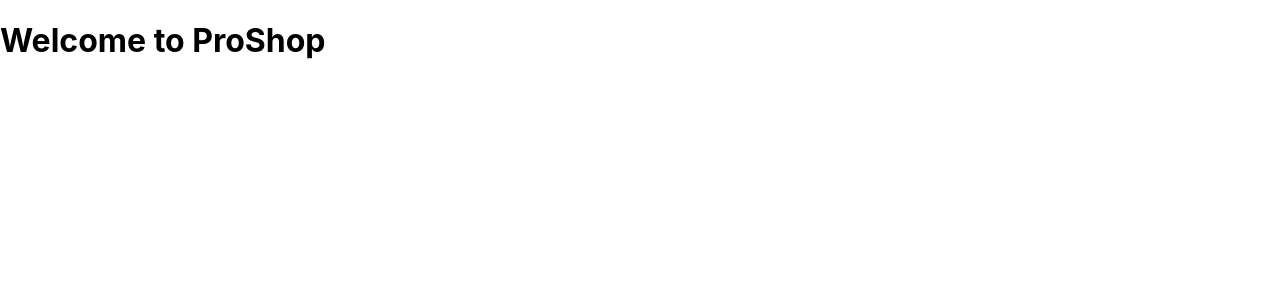
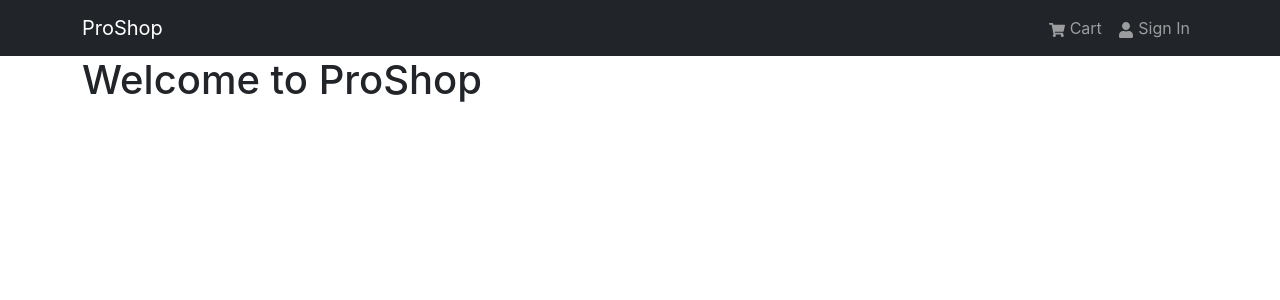
Before and after one commit to cdhairya/MERN-eCommerce, a React (Create React App) app in the folder frontend/: page / in a window 1280 px wide. Shown: the top 300 px of the page. Built offline with nearby package versions, Linux system fonts and the light colour scheme.

Commit message:
Header component

```diff
--- a/frontend/package.json
+++ b/frontend/package.json
@@ -6,8 +6,11 @@
     "@testing-library/jest-dom": "^5.17.0",
     "@testing-library/react": "^13.4.0",
     "@testing-library/user-event": "^13.5.0",
+    "bootstrap": "^5.3.1",
     "react": "^18.2.0",
+    "react-bootstrap": "^2.8.0",
     "react-dom": "^18.2.0",
+    "react-icons": "^4.10.1",
     "react-scripts": "5.0.1",
     "web-vitals": "^2.1.4"
   },
--- a/frontend/src/App.js
+++ b/frontend/src/App.js
@@ -1,8 +1,14 @@
+import { Container } from "react-bootstrap";
+import Header from "./components/Header";
+
 const App = () => {
   return (
-    <div>
-      <h1>Welcome to ProShop</h1>
-    </div>
+    <>
+      <Header />
+      <Container>
+        <h1>Welcome to ProShop</h1>
+      </Container>
+    </>
   );
 };
 
--- /dev/null
+++ b/frontend/src/components/Header.jsx
@@ -0,0 +1,27 @@
+import { Nav, Navbar, Container } from "react-bootstrap";
+import { FaShoppingCart, FaUser } from "react-icons/fa";
+
+const Header = () => {
+  return (
+    <header>
+      <Navbar bg="dark" variant="dark" expand="md">
+        <Container>
+          <Navbar.Brand href="/">ProShop</Navbar.Brand>
+          <Navbar.Toggle aria-controls="basic-navbar-nav" />
+          <Navbar.Collapse id="basic-navbar-nav">
+            <Nav className="ms-auto">
+              <Nav.Link href="/cart">
+                <FaShoppingCart /> Cart
+              </Nav.Link>
+              <Nav.Link href="/login">
+                <FaUser /> Sign In
+              </Nav.Link>
+            </Nav>
+          </Navbar.Collapse>
+        </Container>
+      </Navbar>
+    </header>
+  );
+};
+
+export default Header;
--- a/frontend/src/index.js
+++ b/frontend/src/index.js
@@ -1,5 +1,6 @@
 import React from "react";
 import ReactDOM from "react-dom/client";
+import "bootstrap/dist/css/bootstrap.min.css";
 import "./index.css";
 import App from "./App";
 
```
Also changed, not shown: 2 other files (tests, documents, lock files or other folders).
